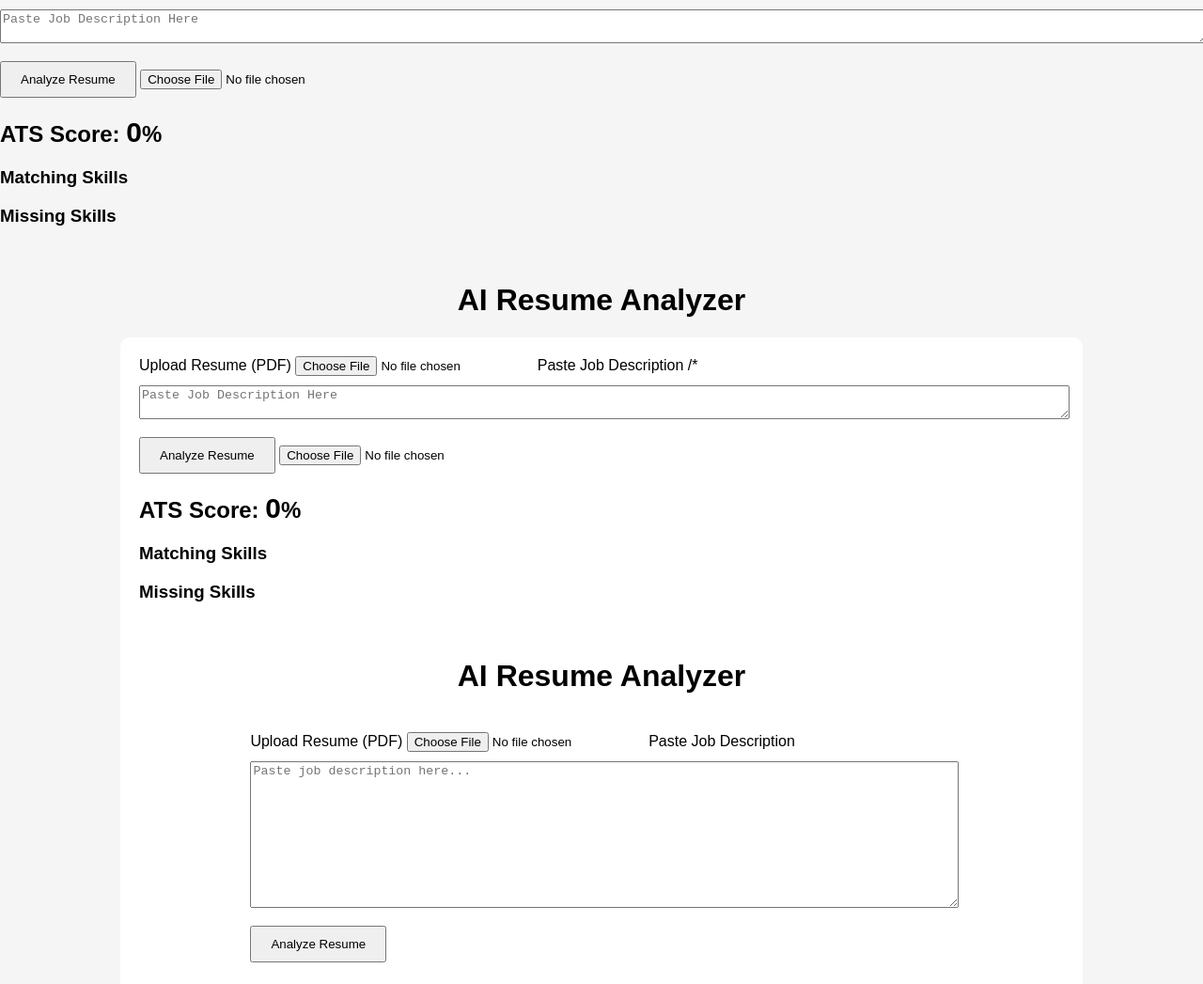
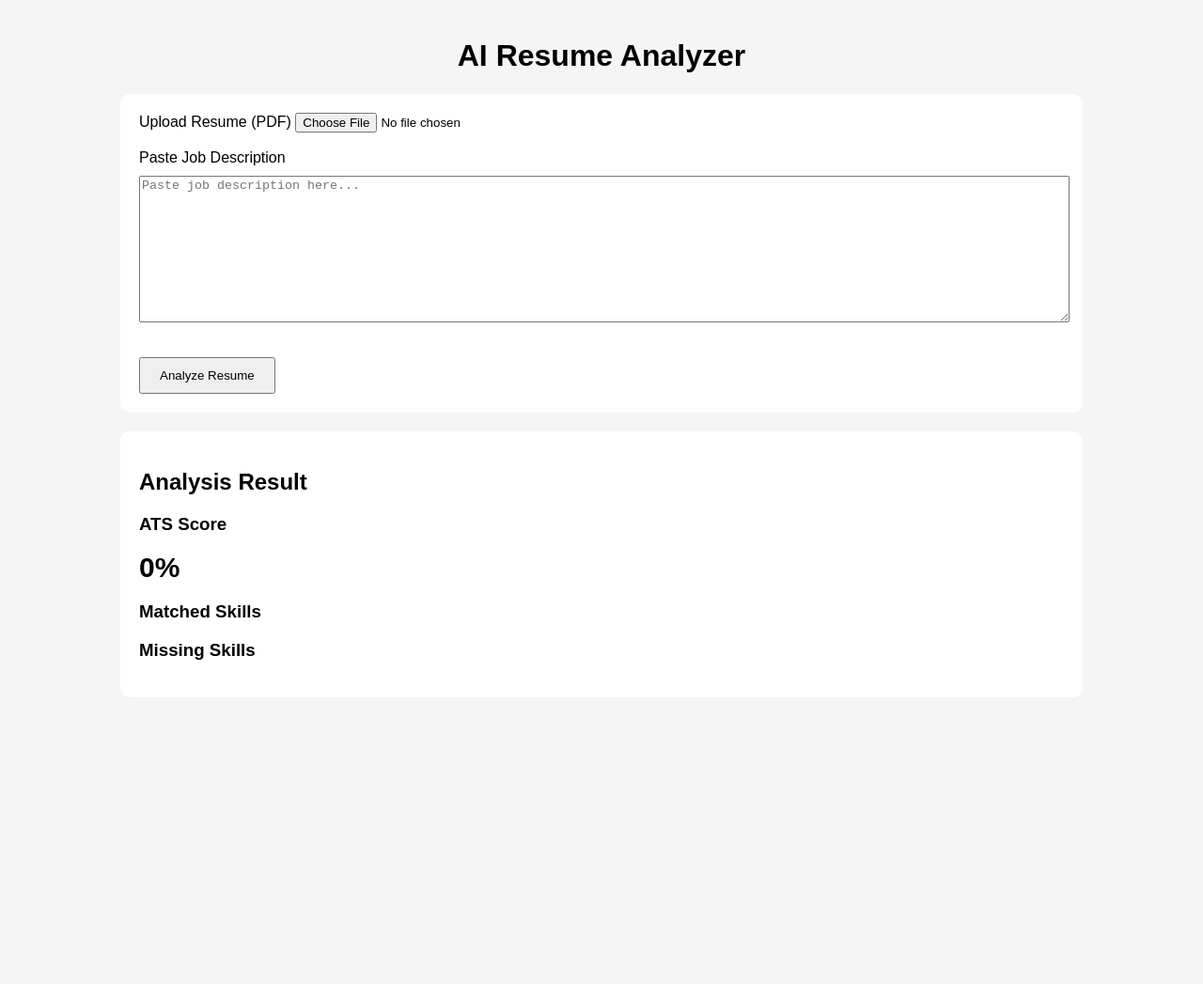
Before and after one commit to ashuya0304/Resume-analyzer, a website: page public/index.html in a window 1280 px wide. Shown: the top 1047 px of the page at 94% size. After the commit the page ends 800 px from the top, so only its background shows below. Drawn offline with Linux system fonts and the light colour scheme.

Commit message:
Fix duplicate HTML

```diff
--- a/public/index.html
+++ b/public/index.html
@@ -1,28 +1,12 @@
 <!DOCTYPE html>
-<html>
+<html lang="en">
 <head>
+    <meta charset="UTF-8">
+    <meta name="viewport" content="width=device-width, initial-scale=1.0">
     <title>AI Resume Analyzer</title>
     <link rel="stylesheet" href="style.css">
 </head>
 <body>
-    <textarea
-id="jobDescription"
-placeholder="Paste Job Description Here">
-</textarea>
-
-<button id="analyzeBtn">
-Analyze Resume
-</button>
-
-<input type="file" id="resume" accept=".pdf">
-
-<h2>ATS Score: <span id="score">0</span>%</h2>
-
-<h3>Matching Skills</h3>
-<ul id="matched"></ul>
-
-<h3>Missing Skills</h3>
-<ul id="missing"></ul>
 
     <div class="container">
 
@@ -30,44 +14,20 @@ Analyze Resume
 
         <div class="card">
 
-            <label>Upload Resume (PDF)</label>
+            <label for="resume">Upload Resume (PDF)</label>
             <input type="file" id="resume" accept=".pdf">
-            <label>Paste Job Description</label>
 
-            /*<textarea
-id="jobDescription"
-placeholder="Paste Job Description Here">
-</textarea>
+            <br><br>
 
-<button id="analyzeBtn">
-Analyze Resume
-</button>
-
-<input type="file" id="resume" accept=".pdf">
-
-<h2>ATS Score: <span id="score">0</span>%</h2>
-
-<h3>Matching Skills</h3>
-<ul id="matched"></ul>
-
-<h3>Missing Skills</h3>
-<ul id="missing"></ul>
-
-    <div class="container">
-
-        <h1>AI Resume Analyzer</h1>
-
-        <div class="card">
-
-            <label>Upload Resume (PDF)</label>
-            <input type="file" id="resume" accept=".pdf">
-            <label>Paste Job Description</label>
+            <label for="jobDescription">Paste Job Description</label>
 
             <textarea
                 id="jobDescription"
                 rows="10"
                 placeholder="Paste job description here..."
             ></textarea>
+
+            <br><br>
 
             <button id="analyzeBtn">
                 Analyze Resume
@@ -92,7 +52,7 @@ Analyze Resume
 
     </div>
 
-<script src="app.js"></script>
+    <script src="app.js"></script>
 
 </body>
 </html>
```
